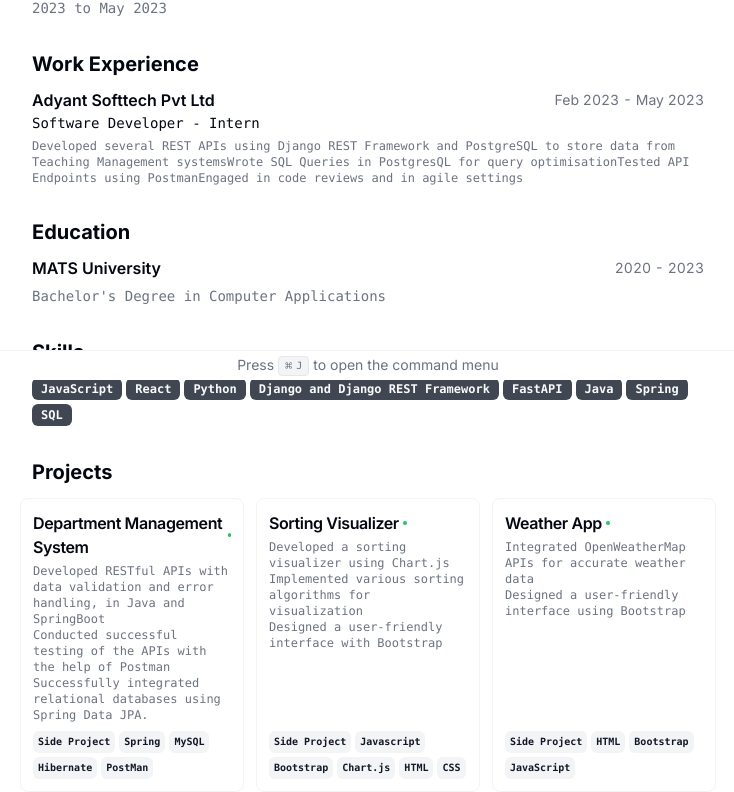
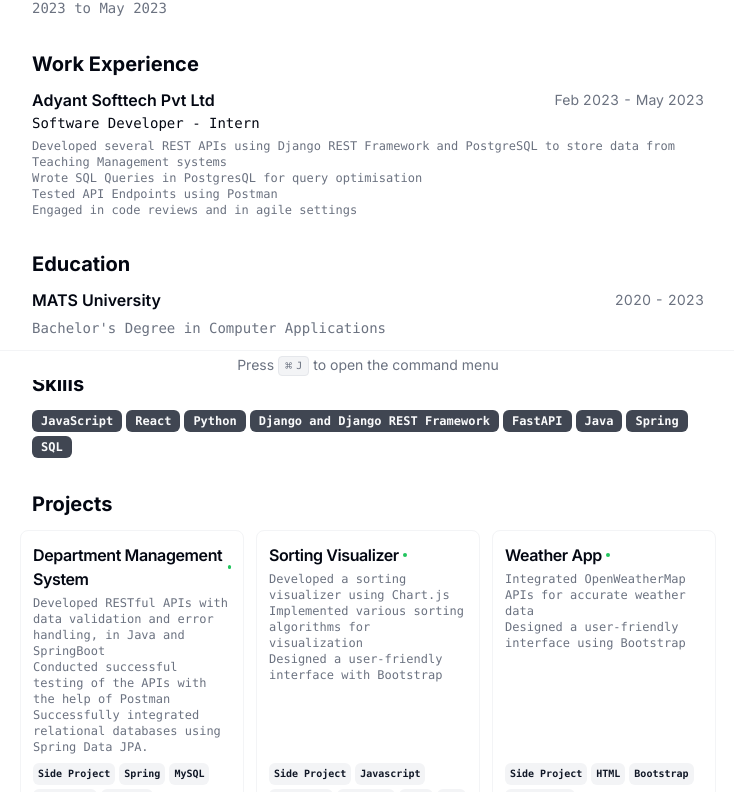
Before and after one commit to vadlamaniuday/resume, a Next.js app: page / in a window 1280 px wide. Shown: the part 420-1212 px from the top of the page, without its empty margins (272-1006 px from the left). Built offline with nearby package versions, Linux system fonts and the light colour scheme.

Commit message:
Optimised Description.

```diff
--- a/src/app/page.tsx
+++ b/src/app/page.tsx
@@ -8,6 +8,7 @@ import { GlobeIcon, MailIcon, PhoneIcon } from "lucide-react";
 import { Button } from "@/components/ui/button";
 import { RESUME_DATA } from "@/data/resume-data";
 import { ProjectCard } from "@/components/project-card";
+import React from "react";
 
 export const metadata: Metadata = {
   title: `${RESUME_DATA.name} | ${RESUME_DATA.about}`,
@@ -132,7 +133,11 @@ export default function Page() {
                   </h4>
                 </CardHeader>
                 <CardContent className="mt-2 text-xs">
-                  {work.description}
+                  {work.description.map((item, index) => (
+                    <React.Fragment key={index}>
+                      <p>{item}</p>{" "}
+                    </React.Fragment>
+                  ))}
                 </CardContent>
               </Card>
             );
--- a/src/components/project-card.tsx
+++ b/src/components/project-card.tsx
@@ -6,6 +6,7 @@ import {
   CardTitle,
 } from "./ui/card";
 import { Badge } from "./ui/badge";
+import React from "react";
 
 interface Props {
   title: string;
@@ -37,11 +38,12 @@ export function ProjectCard({ title, description, tags, link }: Props) {
             {link?.replace("https://", "").replace("www.", "").replace("/", "")}
           </div>
           <CardDescription className="font-mono text-xs">
-          {<ul>
-        {description.map((item, index) => (
-          <li key={index}>{item}</li>
-        ))}
-      </ul>}
+            {description.map((item, index) => (
+              <React.Fragment key={index}>
+                {item}
+                <br />
+              </React.Fragment>
+            ))}
           </CardDescription>
         </div>
       </CardHeader>
```
